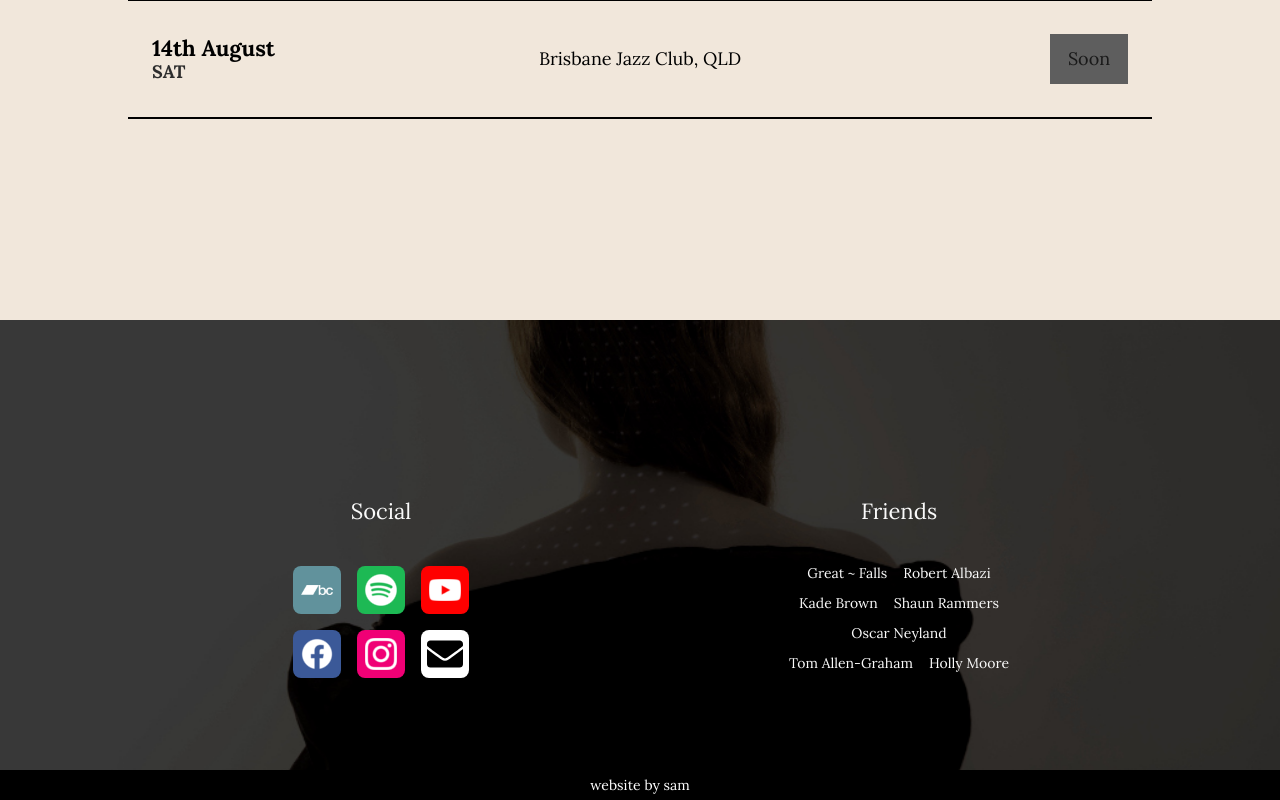
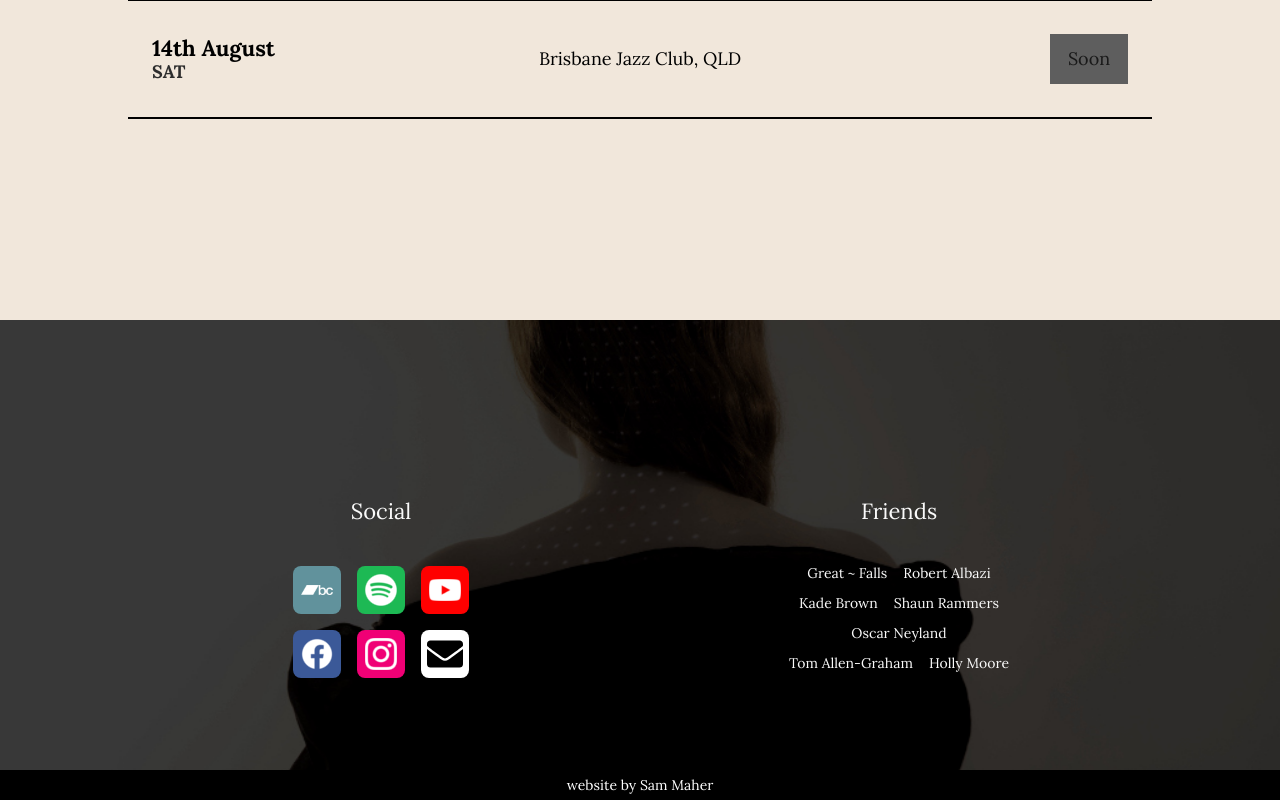
Before and after one commit to sam-s-maher/lillian-albazi, a React app: page / in a window 1280 px wide. Shown: the part 2210-3010 px from the top of the page. Built offline with nearby package versions, Linux system fonts and the light colour scheme.

Commit message:
Fixed name

```diff
--- a/src/components/footer-tag/index.tsx
+++ b/src/components/footer-tag/index.tsx
@@ -20,7 +20,7 @@ interface IFooterTagProps {}
 const FooterTag = (props: IFooterTagProps) => {
     return (
         <StyledContactDiv>
-            <StyledTagText>website by <a href="https://www.linkedin.com/in/samuelsmaher">sam</a></StyledTagText>
+            <StyledTagText>website by <a href="https://www.linkedin.com/in/samuelsmaher">Sam Maher</a></StyledTagText>
         </StyledContactDiv>
     )
 };
```
